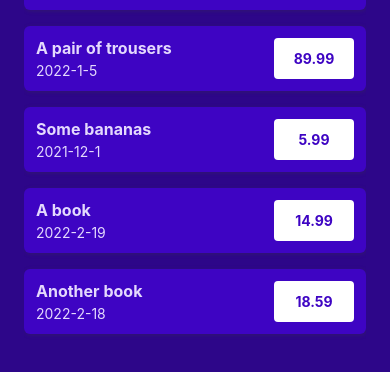
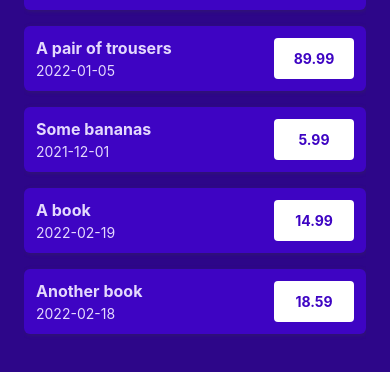
Before and after one commit to Jefraix/expense-tracker, a React Native app: screen /AllExpenses in a window 390 px wide. Shown: the part 187-559 px from the top of the page. Built offline with nearby package versions, Linux system fonts and the light colour scheme.

Commit message:
Lesson 155

```diff
--- a/components/ManageExpense/ExpenseForm.js
+++ b/components/ManageExpense/ExpenseForm.js
@@ -3,12 +3,13 @@
 import { useState } from "react";
 
 import Button from "../UI/Button";
+import { getFormattedDate } from "../../util/date";
 
-const ExpenseForm = ({ submitButtonLabel, onCancel, onSubmit }) => {
+const ExpenseForm = ({ submitButtonLabel, onCancel, onSubmit, defaultValues }) => {
   const [inputValues, setInputValues] = useState({
-    amount: "",
-    date: "",
-    description: "",
+    amount: defaultValues ? defaultValues.amount.toString() : "",
+    date: defaultValues ? getFormattedDate(defaultValues.date) : "",
+    description: defaultValues ? defaultValues.description : "",
   });
 
   const inputChangedHandler = (inputIdentifier, enteredValue) => {
--- a/screens/ManageExpense.js
+++ b/screens/ManageExpense.js
@@ -13,6 +13,10 @@
 
   const editedExpenseId = route.params?.expenseId;
   const isEditing = !!editedExpenseId;
+
+  const selectedExpense = expensesCtx.expenses.find(
+    expense => expense.id === editedExpenseId
+  );
 
   useLayoutEffect(() => {
     navigation.setOptions({
@@ -44,6 +48,7 @@
         submitButtonLabel={isEditing ? "Update" : "Add"}
         onCancel={cancelHandler}
         onSubmit={confirmHandler}
+        defaultValues={selectedExpense}
       />
       {isEditing && (
         <View style={styles.deleteContainer}>
--- a/util/date.js
+++ b/util/date.js
@@ -1,5 +1,5 @@
 export const getFormattedDate = (date) => {
-  return `${date.getFullYear()}-${date.getMonth()+1}-${date.getDate()}`;
+  return date.toISOString().slice(0, 10);
 }
 
 export const getDateMinusDays = (date, days) => {
```
